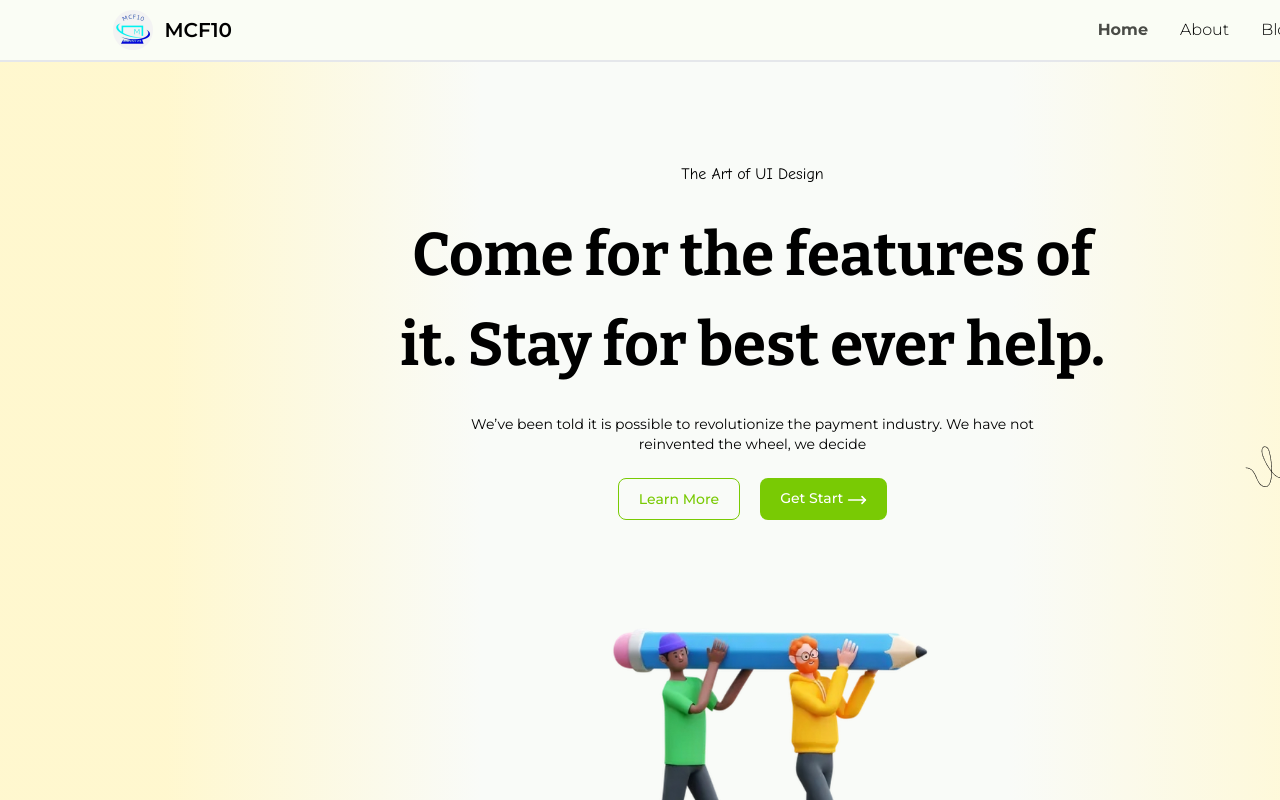
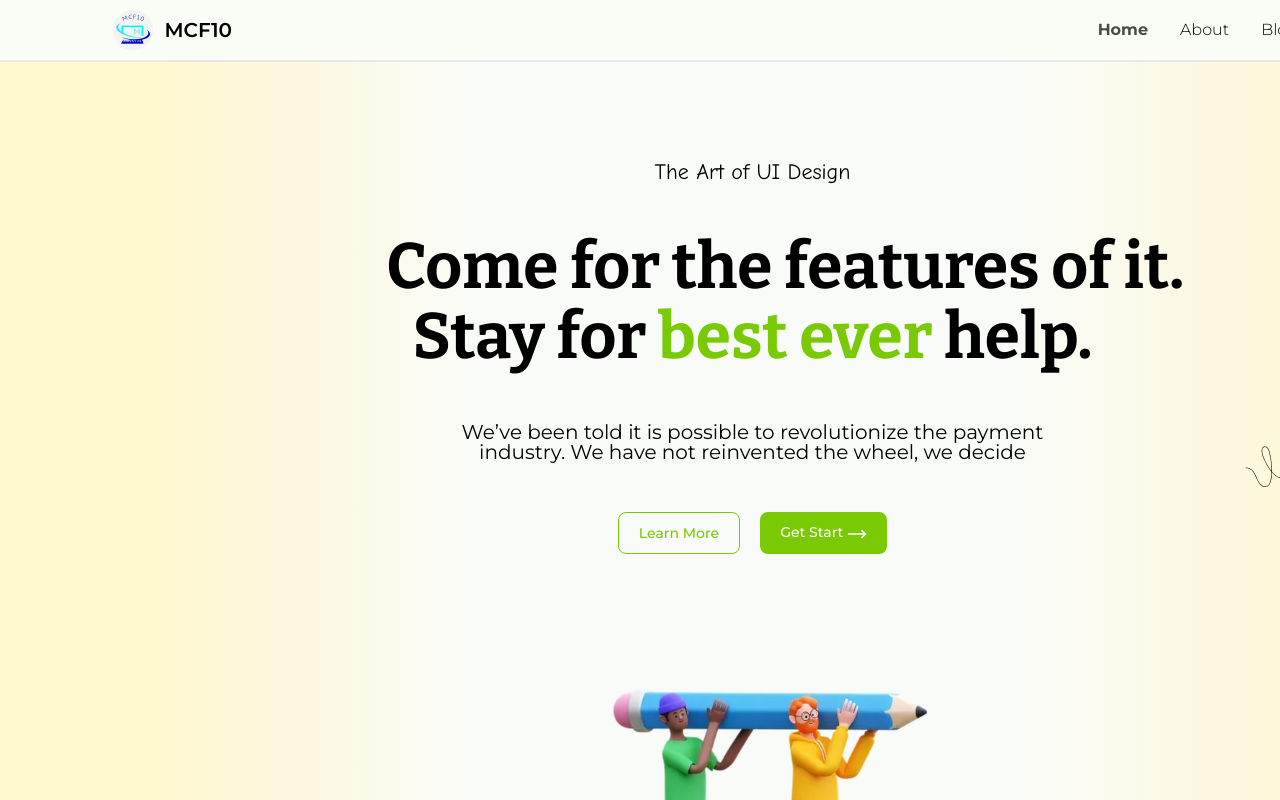
Before and after one commit to Yehtetaung158/team_tast, a React (Vite) app: page / in a window 1280 px wide. Shown: the top 800 px of the page. Built offline with nearby package versions, Linux system fonts and the light colour scheme.

Commit message:
font size fixed

```diff
--- a/src/feature/home/components/HeroSection.jsx
+++ b/src/feature/home/components/HeroSection.jsx
@@ -6,19 +6,19 @@ import { MoveRight } from "lucide-react";
 const HeroSection = () => {
   return (
     <div className=" w-full flex flex-col homebg text-center p-5 relative ">
-      <div className="lg:w-1/2  mx-auto py-[80px] space-y-[24px] ">
-        <div className="font-miniHeader_style text-paragraph">
+      <div className="lg:w-1/2  mx-auto py-[80px] space-y-[50px]   ">
+        <div className="font-miniHeader_style text-sm md:text-fontSizeMiniHeader text-paragraph">
           <h5>The Art of UI Design</h5>
         </div>
-        <div className=" bitter text-[40px] lg:text-[60px]">
-          <h1>
-            Come for the features of it. Stay for
-            <span className=" text-HLHeader "> best ever </span>
+        <div className=" bitter max-md:text-2xl max-lg:text-3xl lg:text-fontSizeHeader  ">
+          <h1 className="lg:text-nowrap lg:leading-[70px]">
+            Come for the features of it.<br/> Stay for
+            <span className=" text-HLHeaderColor "> best ever </span>
             help.
           </h1>
         </div>
 
-        <div className=" text-center text-sm lg:text-md text-paragraph px-16 ">
+        <div className=" text-center text-sm lg:text-fontSizeParagraph text-paragraph px-16 ">
           <p>
             We’ve been told it is possible to revolutionize the payment
             industry. We have not reinvented the wheel, we decide
```
